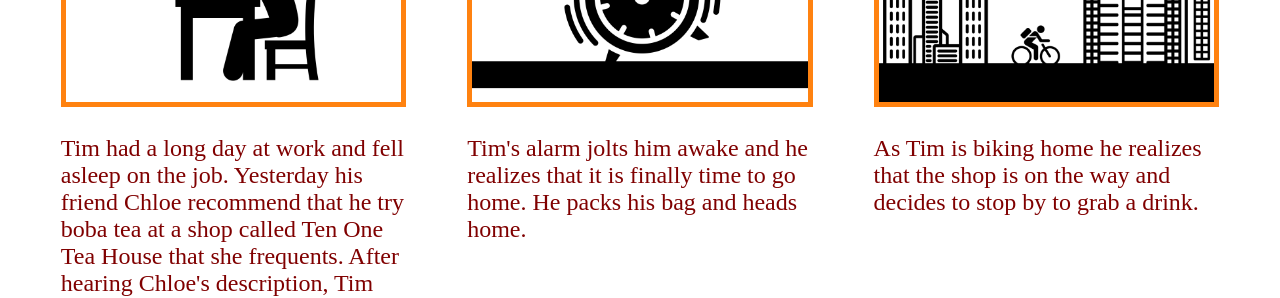
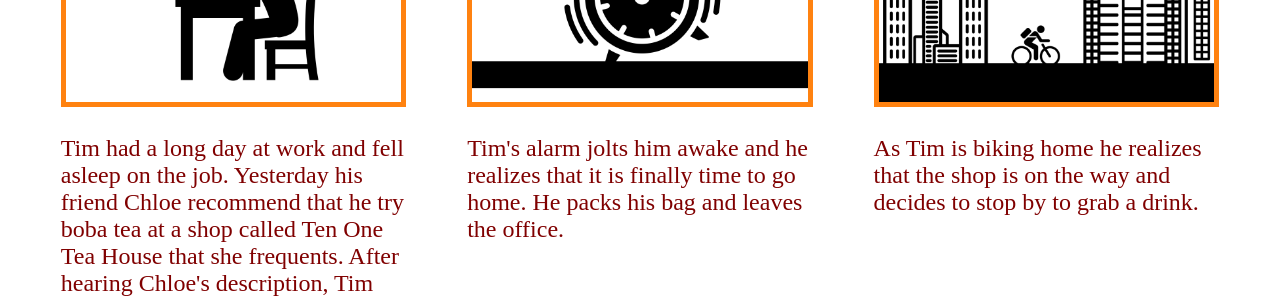
Before and after one commit to aMEX2mmUQTpVpnXV/Personas-StoryBoarding, a plain HTML site: page index.html in a window 1280 px wide. Shown: the part 8440-8738 px from the top of the page. Drawn offline with Linux system fonts and the light colour scheme; a web font is replaced by a local one.

Commit message:
Rephrase

```diff
--- a/index.html
+++ b/index.html
@@ -250,7 +250,7 @@
       <img class="storyboard-image" src="assets/storyboarding/Slide 2.png" />
       <div class="storyboard-text">
         Tim's alarm jolts him awake and he realizes that it is finally time to
-        go home. He packs his bag and heads home.
+        go home. He packs his bag and leaves the office.
       </div>
     </div>
     <!-- Slide 3 -->
```
